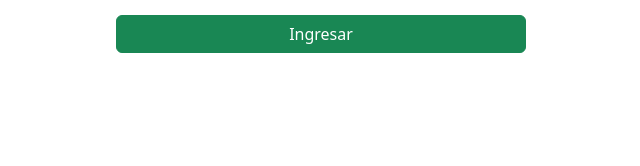
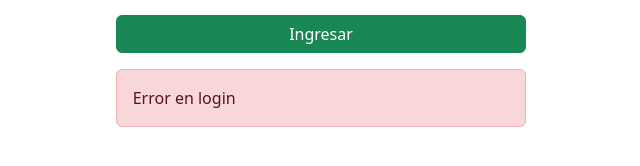
Before and after one commit to ulima-pw/2025-2.655-LoginApp, a React (Vite) app: page / in a window 1280 px wide. Both pictures are taken after a click on the button "Ingresar". Shown: the part 318-484 px from the top of the page, without its empty margins (319-959 px from the left). Built offline with nearby package versions, Linux system fonts and the light colour scheme.

Commit message:
Terminando el login page local

```diff
--- a/src/LoginPage.tsx
+++ b/src/LoginPage.tsx
@@ -1,16 +1,21 @@
+import { useState } from "react"
 import SeccionCentral from "./SeccionCentral"
+
+
+
+const LoginPage = () => {
+    const [huboErrorLogin, setHuboErrorLogin] = useState<boolean | undefined>(undefined)
 
     const login = (username : string, password : string) => {
         if (username == "PW" && password == "billy") {
             // Login correcto
-        console.log("LOGIN EXITOSO")
+            setHuboErrorLogin(false)
         }else {
             // Login incorrecto
-        console.log("LOGIN ERROR")
+            setHuboErrorLogin(true)
         }
     }
 
-const LoginPage = () => {
     return <div>
         <div className="row">
             <div className="col">
@@ -18,6 +23,7 @@ const LoginPage = () => {
             </div>
             <div className="col">
                 <SeccionCentral texto={"Login"}
+                    errorLogin={ huboErrorLogin }
                     onLogin={ login } />
             </div>
             <div className="col">
--- a/src/SeccionCentral.tsx
+++ b/src/SeccionCentral.tsx
@@ -12,11 +12,35 @@ const SeccionCentral = (props : SeccionCentralProps) => {
                 src='https://upload.wikimedia.org/wikipedia/commons/a/a0/Universidad_de_Lima_logo.png' />
         </div>
         <FormularioLogin onLogin={ props.onLogin } />
+        {
+            (() => {
+                if (props.errorLogin != undefined) {
+                    return props.errorLogin ?
+                        <div className="alert alert-danger mt-3">
+                            Error en login
+                        </div> :
+                        <div className="alert alert-success mt-3">
+                            Login exitoso
+                        </div>
+                }
+            })()
+
+            /*props.errorLogin != undefined ? (props.errorLogin ?
+                <div className="alert alert-danger mt-3">
+                    Error en login
+                </div> :
+                <div className="alert alert-success mt-3">
+                    Login exitoso
+                </div>) : ""*/
+        }
+
+
     </div>
 }
 
 interface SeccionCentralProps {
     texto : string
+    errorLogin? : boolean
     onLogin : (username : string, password: string) => void
 }
 
```
Lines whose indentation alone changed are shown as unchanged.
